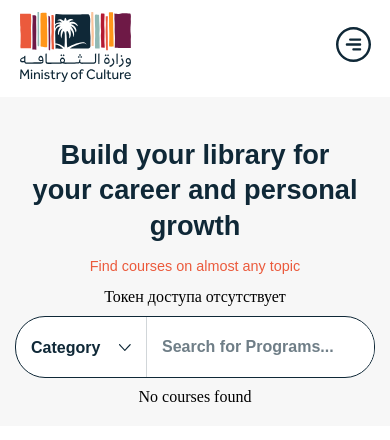
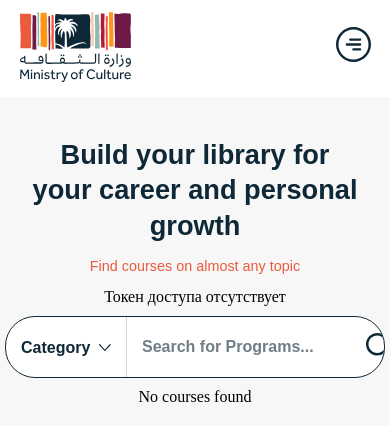
Before and after one commit to SashaBazh/Site_ILearn, a React (Vite) app: page / in a window 390 px wide. Shown: the top 440 px of the page. Built offline with nearby package versions, Linux system fonts and the light colour scheme; a web font is replaced by a local one.

Commit message:
searchfix

```diff
--- a/src/components/SearchBar/SearchBar.css
+++ b/src/components/SearchBar/SearchBar.css
@@ -68,7 +68,6 @@
   display: flex;
   align-items: center;
   padding: 0 15px;
-  gap: 10px; /* Добавим отступ между input и кнопкой */
 }
 
 .search-input input {
@@ -80,29 +79,20 @@
   font-size: 16px;
   color: #6F7E87;
   font-weight: 600;
-  /* удаляем padding-right, он теперь не нужен */
 }
-
-.search-button {
-  display: flex;
-  align-items: center;
-  justify-content: center;
-  width: 32px;
-  height: 32px;
-  background: none;
-  border: none;
-  cursor: pointer;
-  padding: 0;
-  /* убираем position: absolute */
-}
-
-
 
 .search-input input::placeholder {
   font-family: 'Effra Trial', sans-serif;
   font-size: 16px;
   color: #6F7E87;
   font-weight: 600;
+}
+
+.search-button {
+  background: none;
+  border: none;
+  cursor: pointer;
+  padding: 0 5px;
 }
 
 @media screen and (max-width: 1024px) {
@@ -143,24 +133,11 @@
 }
 
 @media screen and (max-width: 450px) {
+  .category-dropdown {
+    min-width: 120px;
+  }
 
   .search-container {
     max-width: 380px;
   }
-
-  .search-button {
-    right: 20px !important;
-  }
 }
-
-
-@media screen and (max-width: 400px) {
-
-  .search-container {
-    max-width: 360px;
-  }
-
-  .search-button {
-    right: 45px !important;
-  }
-}
```
